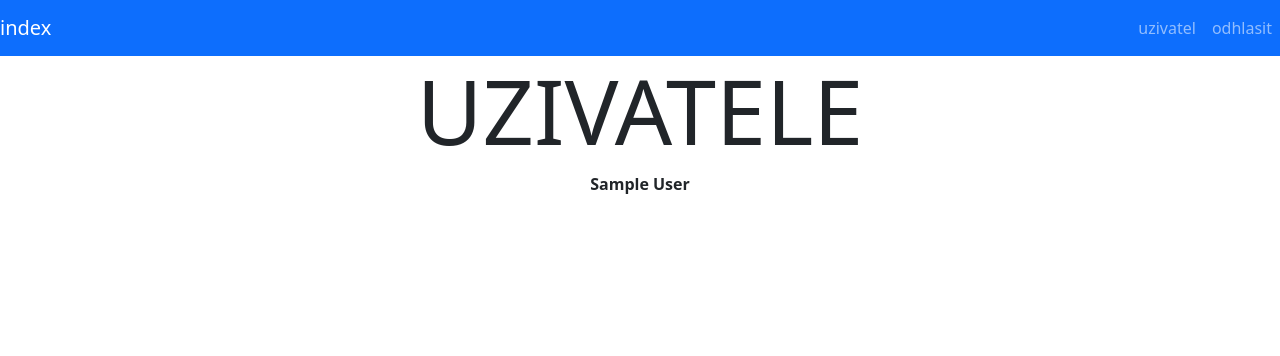
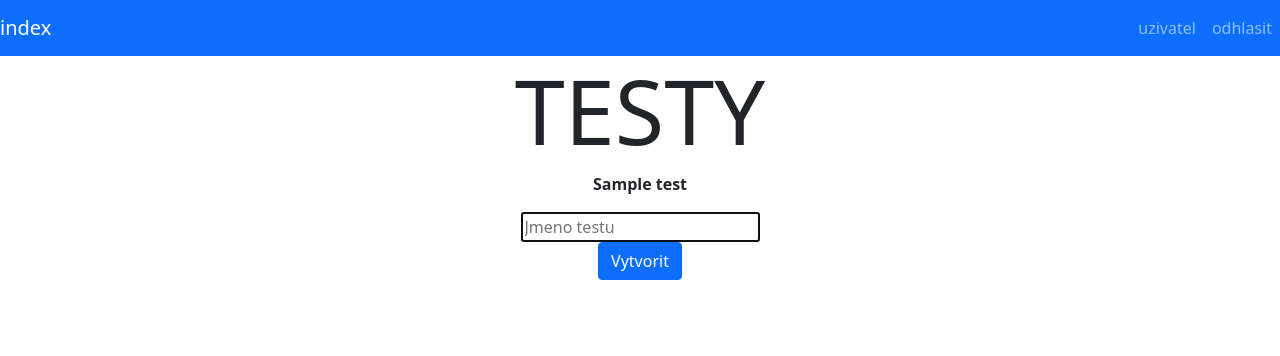
Before and after one commit to simonbrauner/testovaci-aplikace, a Flask app: page / in a window 1280 px wide. Shown: the top 356 px of the page. Run offline with Flask 2, Linux system fonts and the light colour scheme; the visitor is signed in with stand-in values (Sample User, id 1); tables that the repository leaves empty hold one stand-in row (values such as "Sample post"); some libraries are stand-ins or nearby versions.

Commit message:
add new test

```diff
--- a/app.py
+++ b/app.py
@@ -1,24 +1,35 @@
 from flask import request, session
 from flask import render_template, redirect
-from flask_sqlalchemy import SQLAlchemy
 from werkzeug.security import generate_password_hash, check_password_hash
 
-from tools import create_app, login_required
-from model import User
+from config import app, db
+from model import User, Test
+from tools import login_required
 
-app = create_app()
 
-db = SQLAlchemy(app)
+@app.route('/new_test', methods=['POST'])
+@login_required
+def new_test():
+    user = User.query.filter_by(id=session['id']).first()
+    name = request.form.get('name')
+
+    user.tests.append(Test(name=name))
+    db.session.add(user)
+
+    db.session.commit()
+
+    return redirect('/')
 
 
 @app.route('/')
 @login_required
 def index():
-    users = User.query.all()
-    return render_template('index.html', users=users)
+    tests = Test.query.all()
+    return render_template('index.html', tests=tests)
 
 
 @app.route('/profile')
+@login_required
 def profile():
     user = User.query.filter_by(id=session['id']).first()
     return render_template('profile.html', user=user)
--- a/templates/index.html
+++ b/templates/index.html
@@ -6,22 +6,30 @@
 
 {% block main %}
 
-<h1>UZIVATELE</h1>
+<h1>TESTY</h1>
 
-{% for user in users %}
+{% for test in tests %}
 
 <p>
-  {% if user.id == session.id %}
+  {% if test.creator_id == session.id %}
 
-  <strong>{{ user.name }}</strong>
+  <strong>{{ test.name }}</strong>
 
   {% else %}
 
-  {{ user.name }}
+  {{ test.name }}
 
   {% endif %}
 </p>
 
 {% endfor %}
 
+<form action='new_test' method='post'>
+  <div class='form-group'>
+    <input type='text' name='name' placeholder='Jmeno testu' autocomplete='off' autofocus required>
+  </div>
+
+  <button type='submit' class='btn btn-primary'>Vytvorit</button>
+</form>
+
 {% endblock %}
--- a/tools.py
+++ b/tools.py
@@ -1,20 +1,10 @@
-from flask import Flask, session, redirect
+from flask import session, redirect
 
-
-def create_app():
-    app = Flask(__name__)
-
-    app.config['TEMPLATES_AUTO_RELOAD'] = True
-    app.config['SQLALCHEMY_DATABASE_URI'] = 'sqlite:///database.db'
-    app.config['SQLALCHEMY_TRACK_MODIFICATIONS'] = False
-
-    with open('secret_key.txt', 'r') as file:
-        app.secret_key = file.read()
-
-    return app
+from functools import wraps
 
 
 def login_required(f):
+    @wraps(f)
     def decorated_function():
         if 'id' not in session:
             return redirect('/login')
```
Also changed, not shown: config.py (added, +13 -0 lines), model.py (+10 -7 lines).
